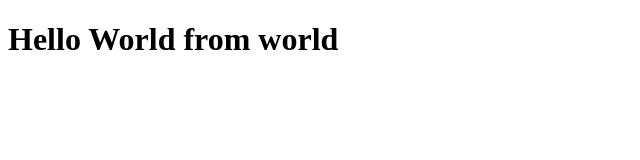
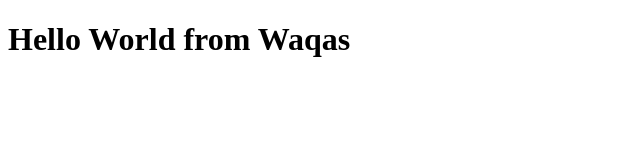
Before and after one commit to mohdwaqas818/bootcamp2020, a plain HTML site: page index.html in a window 1280 px wide. Shown: the full height of the page, 0-640 px from the left. Drawn offline with Linux system fonts and the light colour scheme.

Commit message:
Update index.html

```diff
--- a/index.html
+++ b/index.html
@@ -4,6 +4,6 @@
 	<title>Document</title>
 </head>
 <body>
-	<h1>Hello World from world</h1>
+	<h1>Hello World from Waqas</h1>
 </body>
 </html>
```
